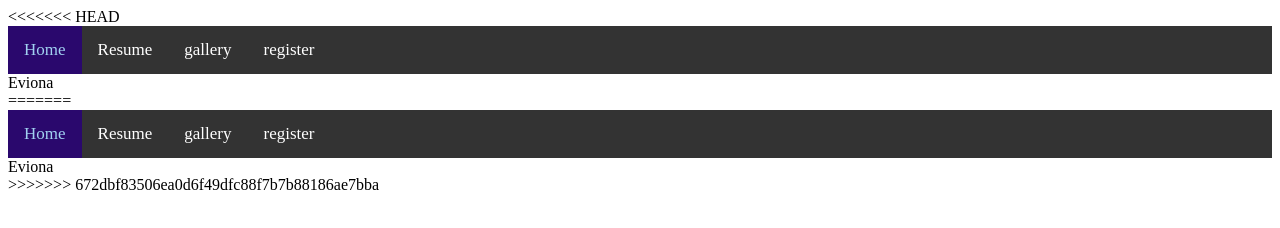
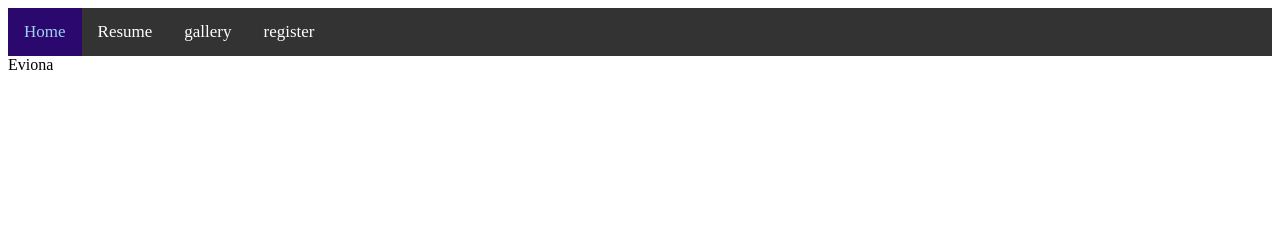
Before and after one commit to seanpadua0401-netizen/seanpadua040101, a plain HTML site: page index.html in a window 1280 px wide. Drawn offline with Linux system fonts and the light colour scheme.

Commit message:
Replace root index.html with correct version

```diff
--- a/index.html
+++ b/index.html
@@ -1,4 +1,3 @@
-<<<<<<< HEAD
 <!DOCTYPE html>
 <html lang="en">
 <head>
@@ -23,30 +22,4 @@
 
     </div>
 </body>
-=======
-<!DOCTYPE html>
-<html lang="en">
-<head>
-    <meta charset="UTF-8">
-    <meta http-equiv="X-UA-Compatible" content="IE=edge">
-    <meta name="viewport" content="width=device-width, initial-scale=1.0">
-    <link rel="stylesheet" href="css/topnavbar.css">
-    <title>Home</title>
-
-</head>
-<body>
-  <div class="topnav">
-    <a class="active" href="index.html"><i class="fa fa-fw fa-home"></i>Home</a>
-    <a href="Resume.html">Resume</a>
-    <a href="gallery.html">gallery</a>
-     <a href="register.html">register</a>
-
-
-  </div>
-    <div style="padding: 16ox;">
-        Eviona
-
-    </div>
-</body>
->>>>>>> 672dbf83506ea0d6f49dfc88f7b7b88186ae7bba
 </html>
```
